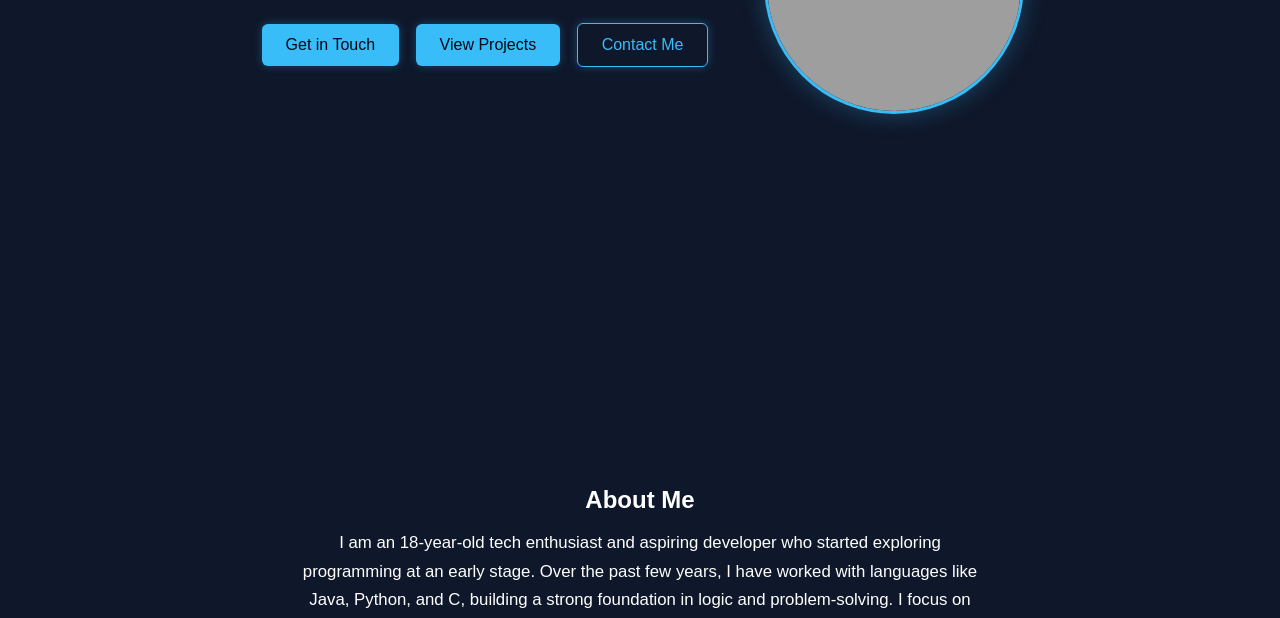
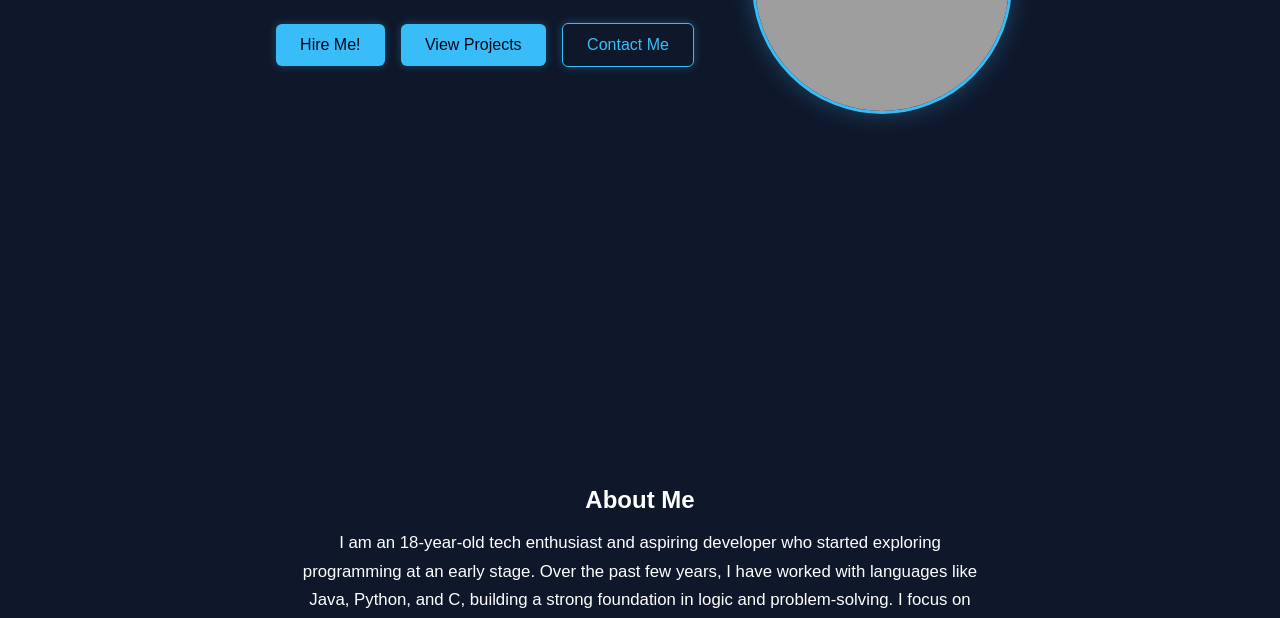
Before and after one commit to pariikshit-sharma/pariikshit-sharma.github.io, a plain HTML site: page index.html in a window 1280 px wide. Shown: the part 482-1100 px from the top of the page. Drawn offline with Linux system fonts and the light colour scheme; grey boxes are pictures that could not be loaded.

Commit message:
Update index.html

```diff
--- a/index.html
+++ b/index.html
@@ -67,7 +67,7 @@
       <p>I build and learn coding by creating real projects</p>
 
       <div class="hero-buttons">
-        <a href="#" id="openPopup" class="btn">Get in Touch</a>
+        <a href="#" id="openPopup" class="btn">Hire Me!</a>
         <a href="#projects" class="btn">View Projects</a>
         <a href="#contact" class="btn secondary">Contact Me</a>
       </div>
```
